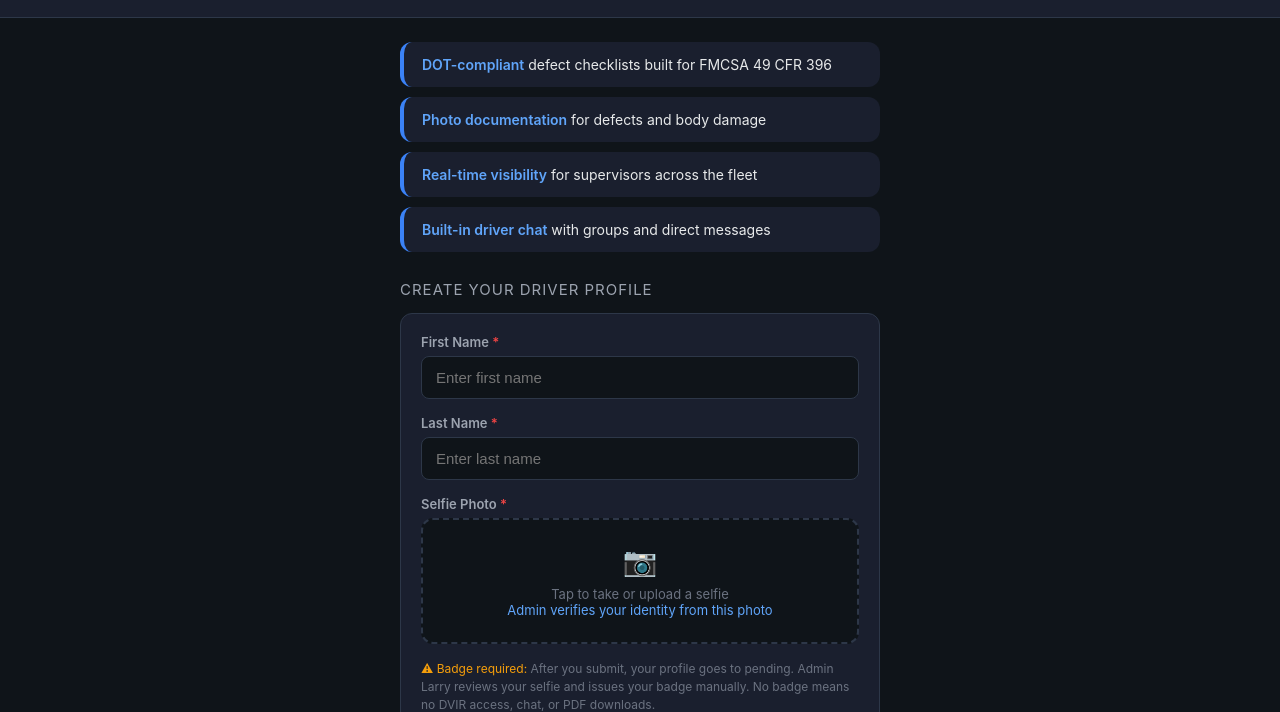
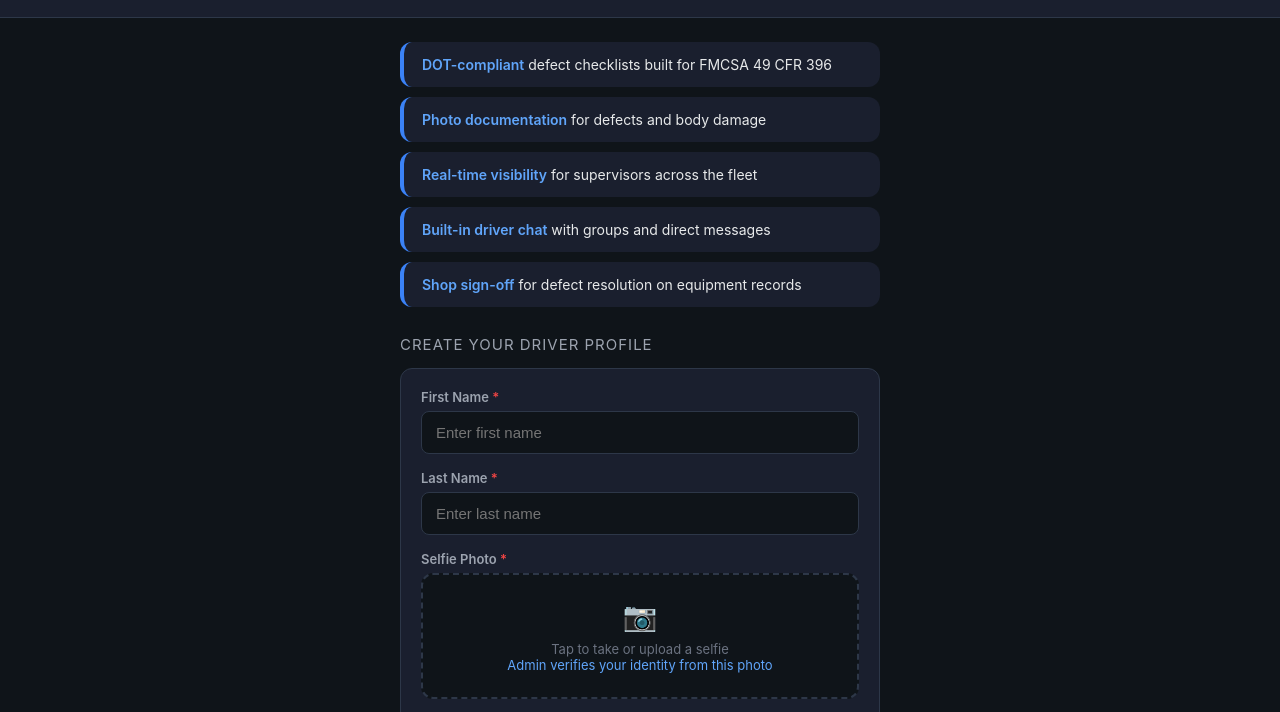
Before and after one commit to terryfamily716/FleetDVIR, a website: page index.html in a window 1280 px wide. Shown: the part 87-799 px from the top of the page. Drawn offline with Linux system fonts and the light colour scheme.

Commit message:
Add shop sign-off bullet to landing page features list

```diff
--- a/index.html
+++ b/index.html
@@ -56,6 +56,7 @@
       <li><span>Photo documentation</span> for defects and body damage</li>
       <li><span>Real-time visibility</span> for supervisors across the fleet</li>
       <li><span>Built-in driver chat</span> with groups and direct messages</li>
+      <li><span>Shop sign-off</span> for defect resolution on equipment records</li>
     </ul>
 
     <div class="section-title">Create Your Driver Profile</div>
```
